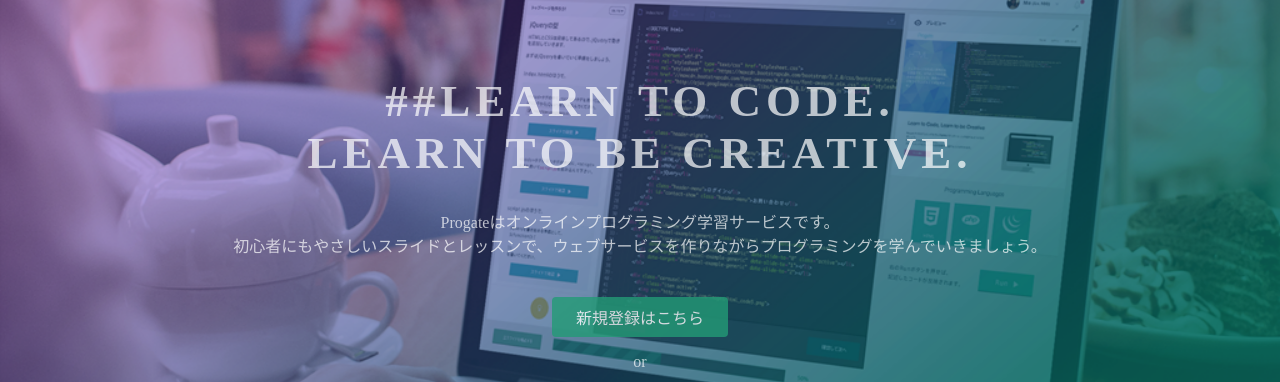
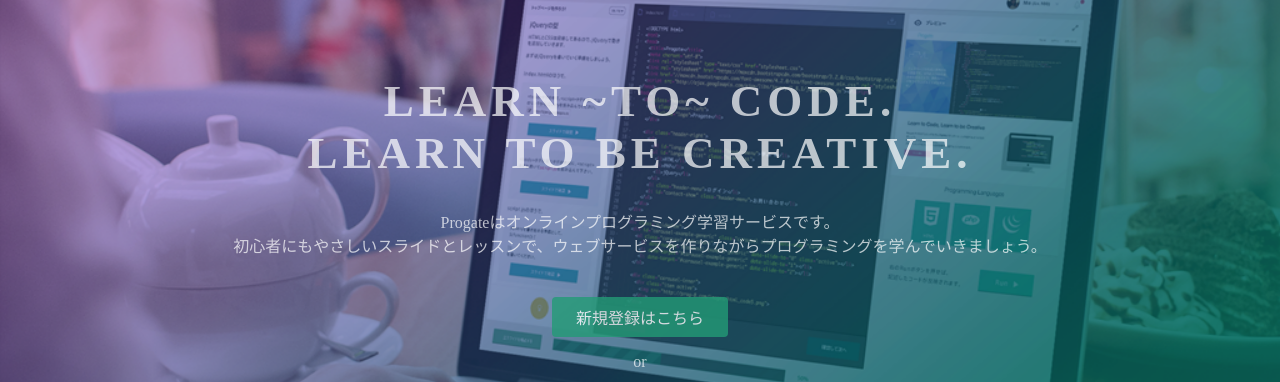
Before and after one commit to miggie07/sample, a plain HTML site: page index.html in a window 1280 px wide. Shown: the part 135-517 px from the top of the page. Drawn offline with Linux system fonts and the light colour scheme.

Commit message:
Update index.html

```diff
--- a/index.html
+++ b/index.html
@@ -23,7 +23,7 @@
   </header>
   <div class="top-wrapper">
     <div class="container">
-      <h1>##LEARN TO CODE.<br>LEARN TO BE CREATIVE.</h1>
+      <h1>LEARN ~TO~ CODE.<br>LEARN TO BE CREATIVE.</h1>
       <p>Progateはオンラインプログラミング学習サービスです。<br>初心者にもやさしいスライドとレッスンで、ウェブサービスを作りながらプログラミングを学んでいきましょう。</p>
       <div class="btn-wrapper">
         <a href="#" class="btn signup">新規登録はこちら</a>
```
